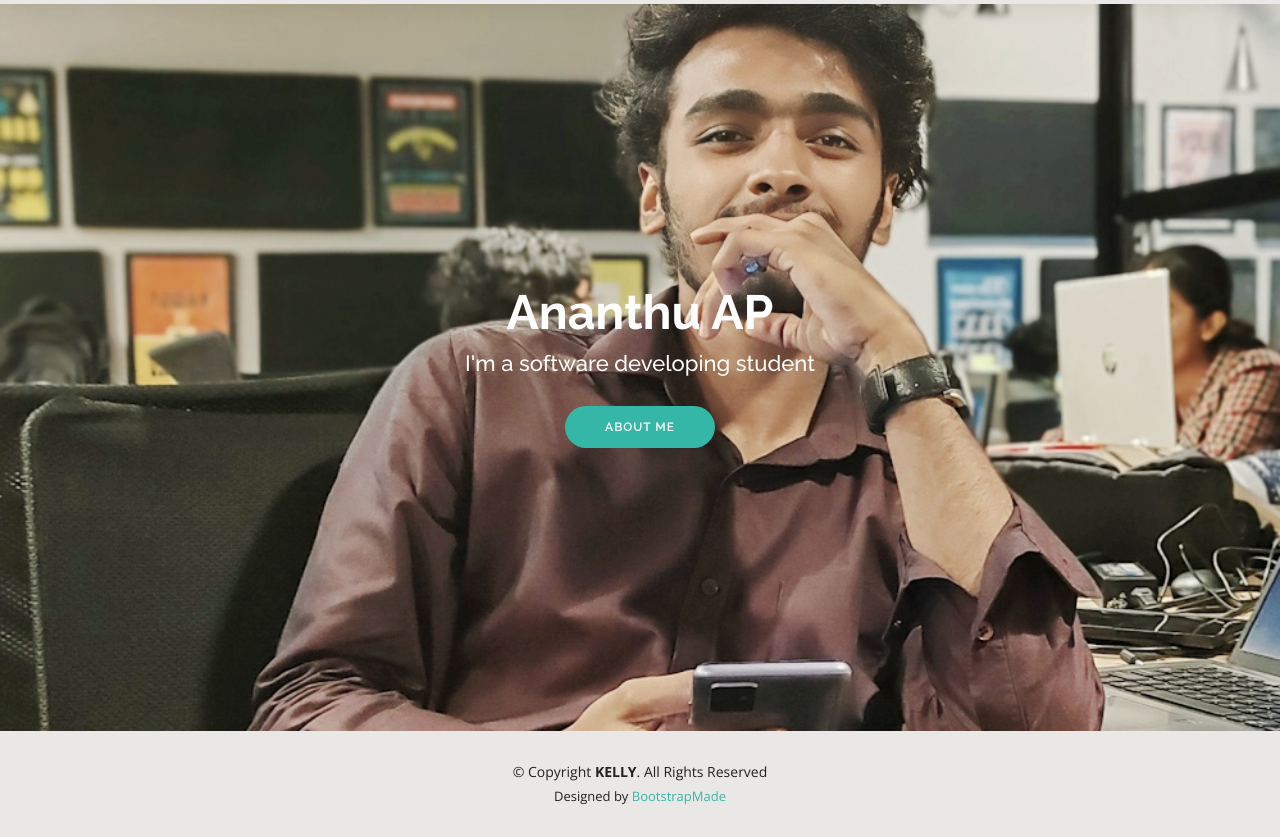
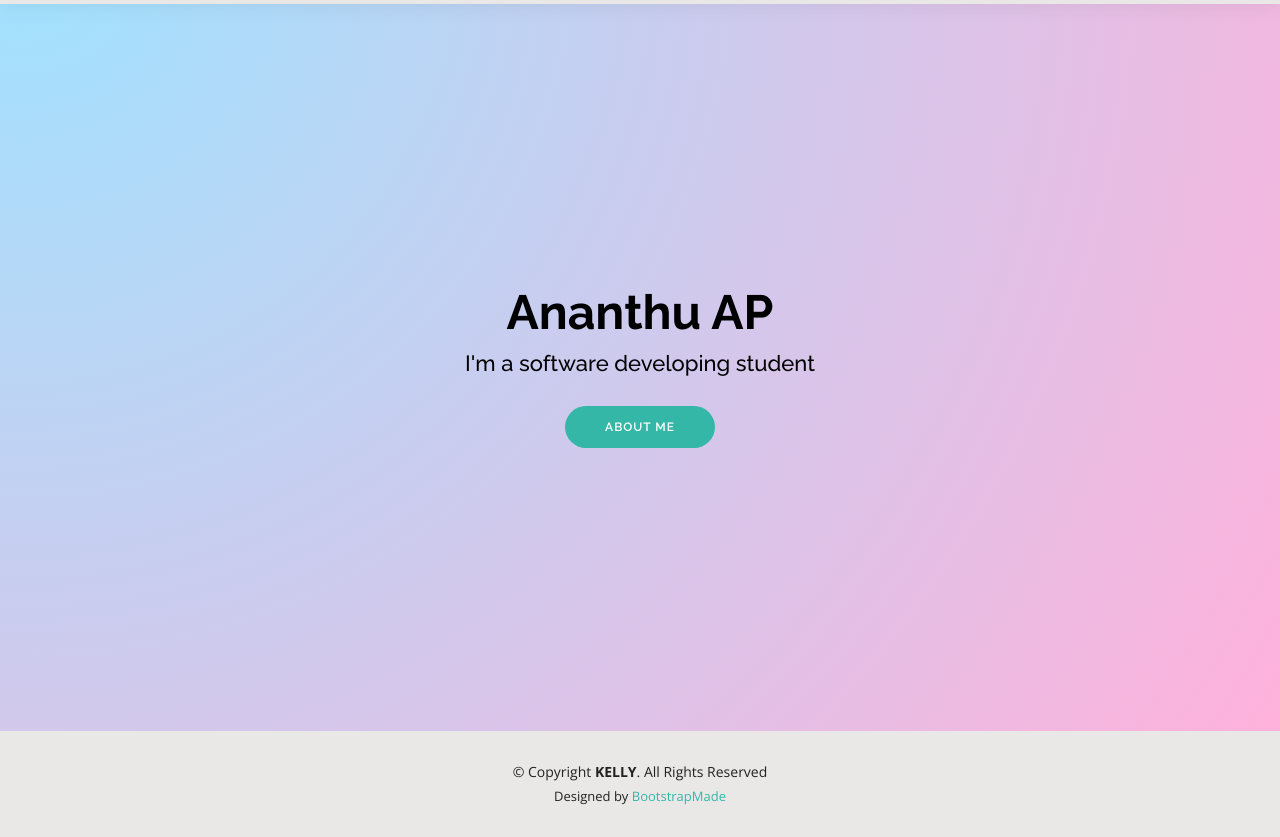
Before and after one commit to Ananthu343/personal, a plain HTML site: page index.html in a window 1280 px wide. Shown: the part 69-906 px from the top of the page. Drawn offline with nearby package versions, Linux system fonts and the light colour scheme.

Commit message:
second-commit

```diff
--- a/css/style.css
+++ b/css/style.css
@@ -421,7 +421,7 @@ h6 {
 #hero {
   width: 100%;
   height: 100vh;
-  background: url(/personal/img/pic1.jpeg) center ;
+  background: radial-gradient(circle at 1.5% 1.4%, rgb(159, 227, 255) 0%, rgb(255, 177, 219) 100.2%);
   background-repeat: no-repeat;
   background-size: contain;
   background-size:100%;
@@ -443,15 +443,13 @@ h6 {
   font-size: 48px;
   font-weight: 700;
   line-height: 56px;
-  color:white;
-  text-shadow: #000000;
+  color:black;
 }
 
 #hero h2 {
   margin: 10px 0 0 0;
   font-size: 22px;
-  color:white;
-  text-shadow: #111;
+  color:black;
 }
 
 #hero .btn-about {
```
Also changed, not shown: about.html (+1 -1 lines).
